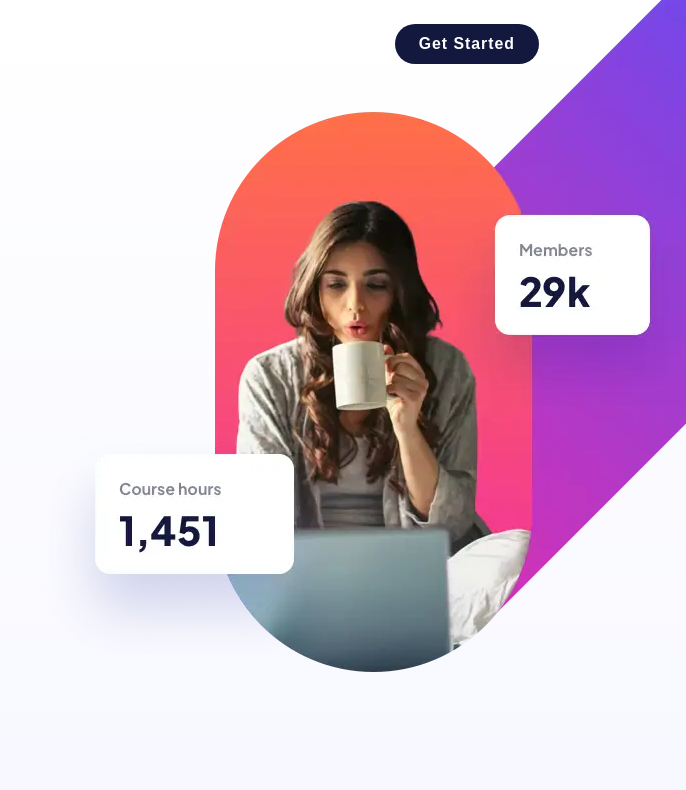
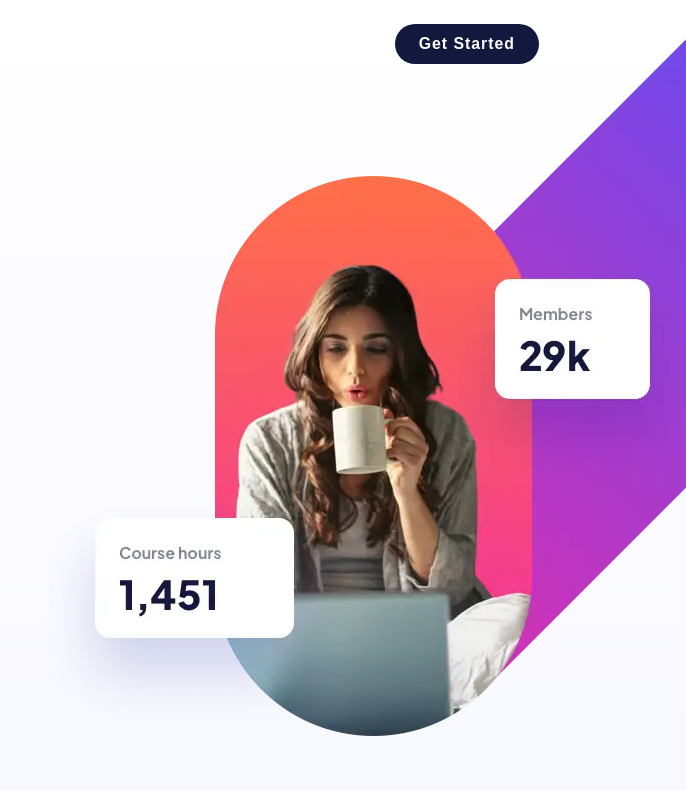
Before and after one commit to id-dev3/Skilled-e-learning-landing-page, a plain HTML site: page index.html in a window 1280 px wide. Shown: the top 790 px of the page, 594-1280 px from the left. Drawn offline with Linux system fonts and the light colour scheme.

Commit message:
Fixing the position of the hero image

```diff
--- a/resources/css/style.css
+++ b/resources/css/style.css
@@ -281,7 +281,7 @@ body {
     img.heroRight__image {
         position: absolute;
         max-width: none;
-        top: -19rem;
+        top: -15rem;
         left: -1.5rem;
     }
     div.grid-container {
```
